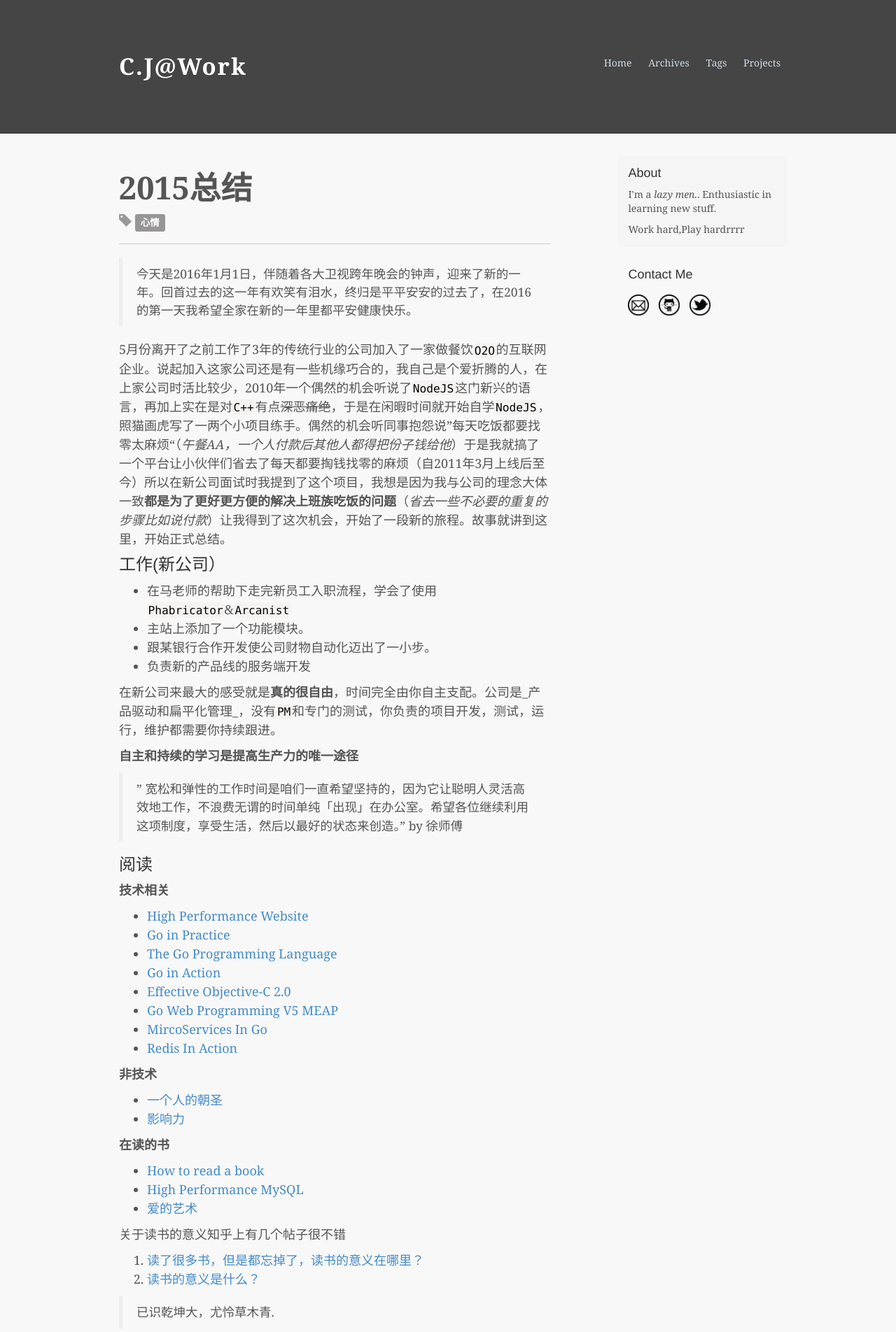
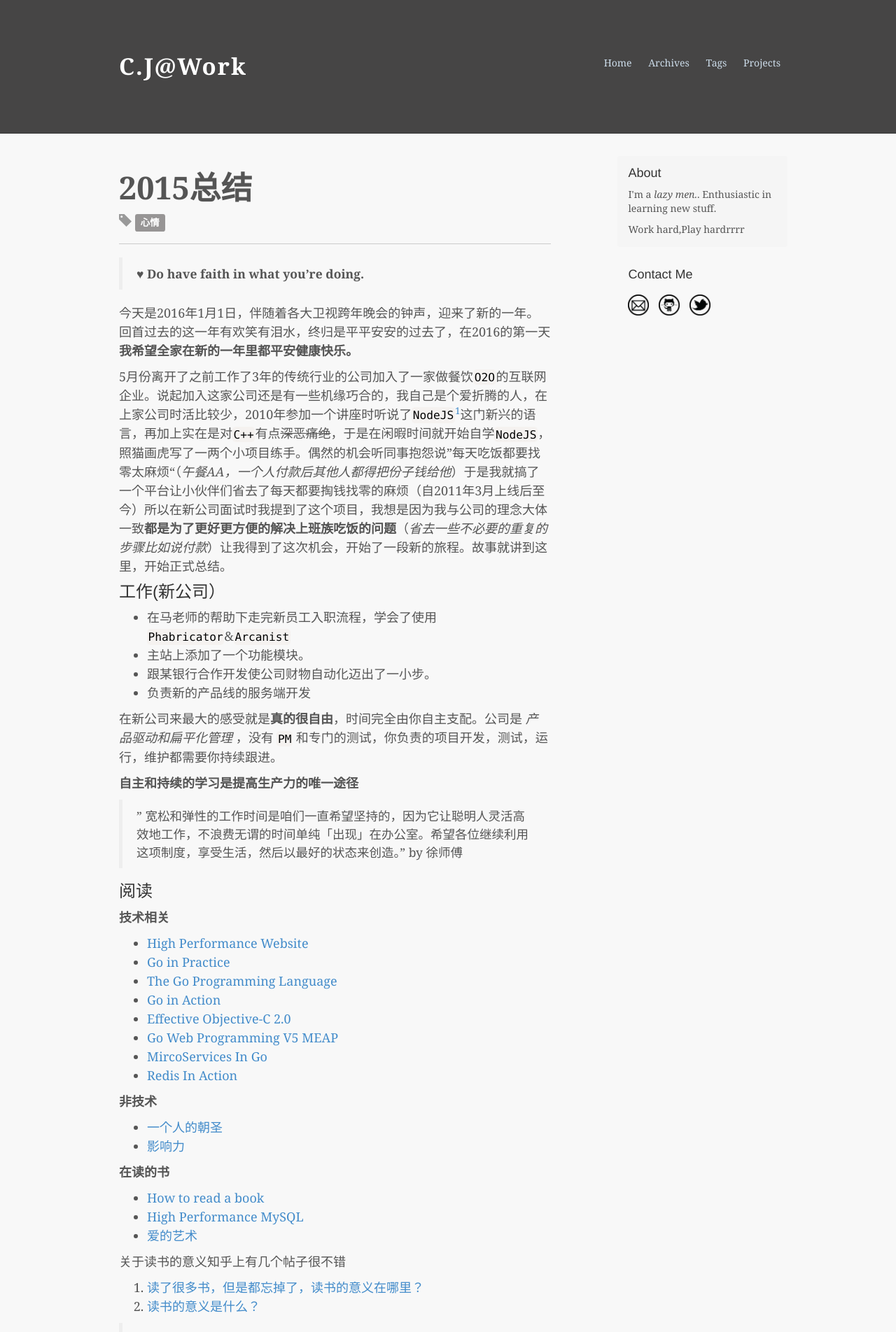
Before and after one commit to Catorpilor/catorpilor.github.com, a Jekyll site: the page built from _posts/2016-01-01-my-2015-a.md, in a window 1280 px wide. Shown: the top 1904 px of the page at 70% size. Built offline with Jekyll 4.4.1, drawn with Linux system fonts in a browser that asks for light colours; comment, search, counter and statistics services are not loaded; some of the changed text lies outside the part shown.

Commit message:
little fix

```diff
--- a/_layouts/post.html
+++ b/_layouts/post.html
@@ -21,10 +21,6 @@
 
 {{ content }}
 
-<hr>
-<p class="blog-post-meta">
-Posted At {{ page.date | date:"%I:%M %p"}}
-</p>
 </div>
 <link rel="stylesheet" href="/public/stylesheets/default.min.css">
 <script src="/public/javascripts/highlight.min.js"></script>
--- a/_posts/2016-01-01-my-2015-a.md
+++ b/_posts/2016-01-01-my-2015-a.md
@@ -8,9 +8,12 @@
 summary: 我的2015
 ---
 
-> 今天是2016年1月1日，伴随着各大卫视跨年晚会的钟声，迎来了新的一年。回首过去的这一年有欢笑有泪水，终归是平平安安的过去了，在2016的第一天我希望全家在新的一年里都平安健康快乐。
 
-5月份离开了之前工作了3年的传统行业的公司加入了一家做餐饮`O2O`的互联网企业。说起加入这家公司还是有一些机缘巧合的，我自己是个爱折腾的人，在上家公司时活比较少，2010年一个偶然的机会听说了`NodeJS`这门新兴的语言，再加上实在是对`C++`有点~~深恶痛绝~~，于是在闲暇时间就开始自学`NodeJS`，照猫画虎写了一两个小项目练手。偶然的机会听同事抱怨说"每天吃饭都要找零太麻烦“（_午餐AA，一个人付款后其他人都得把份子钱给他_）于是我就搞了一个平台让小伙伴们省去了每天都要掏钱找零的麻烦（自2011年3月上线后至今）所以在新公司面试时我提到了这个项目，我想是因为我与公司的理念大体一致**都是为了更好更方便的解决上班族吃饭的问题**（_省去一些不必要的重复的步骤比如说付款_）让我得到了这次机会，开始了一段新的旅程。故事就讲到这里，开始正式总结。
+> **♥ Do have faith in what you're doing.**
+
+今天是2016年1月1日，伴随着各大卫视跨年晚会的钟声，迎来了新的一年。回首过去的这一年有欢笑有泪水，终归是平平安安的过去了，在2016的第一天**我希望全家在新的一年里都平安健康快乐。**
+
+5月份离开了之前工作了3年的传统行业的公司加入了一家做餐饮`O2O`的互联网企业。说起加入这家公司还是有一些机缘巧合的，我自己是个爱折腾的人，在上家公司时活比较少，2010年参加一个讲座时听说了`NodeJS`[^1]这门新兴的语言，再加上实在是对`C++`有点~~深恶痛绝~~，于是在闲暇时间就开始自学`NodeJS`，照猫画虎写了一两个小项目练手。偶然的机会听同事抱怨说"每天吃饭都要找零太麻烦“（_午餐AA，一个人付款后其他人都得把份子钱给他_）于是我就搞了一个平台让小伙伴们省去了每天都要掏钱找零的麻烦（自2011年3月上线后至今）所以在新公司面试时我提到了这个项目，我想是因为我与公司的理念大体一致**都是为了更好更方便的解决上班族吃饭的问题**（_省去一些不必要的重复的步骤比如说付款_）让我得到了这次机会，开始了一段新的旅程。故事就讲到这里，开始正式总结。
 
 
 ### 工作(新公司）
@@ -19,7 +22,7 @@
 * 跟某银行合作开发使公司财物自动化迈出了一小步。
 * 负责新的产品线的服务端开发
 
-在新公司来最大的感受就是**真的很自由**，时间完全由你自主支配。公司是_产品驱动和扁平化管理_，没有`PM`和专门的测试，你负责的项目开发，测试，运行，维护都需要你持续跟进。
+在新公司来最大的感受就是**真的很自由**，时间完全由你自主支配。公司是 _产品驱动和扁平化管理_ ，没有 `PM` 和专门的测试，你负责的项目开发，测试，运行，维护都需要你持续跟进。
 
 **自主和持续的学习是提高生产力的唯一途径**
 
@@ -64,8 +67,9 @@
 
 去年是婚后的第一年，自我检讨一下丈夫的职责做的不够好，继续努力完善！！
 
-这就是我的2015，这一年让我感受最深的一句话就是乔帮主在斯坦佛演讲时提到的
+这就是我的2015，这一年让我感受最深的一段话就是乔帮主在斯坦佛演讲时提到的
 
-> "You can't connect the dots looking forward.You can only connect them looking backwards.So you have to trust that the dots will somehow connect in your future.You have to trust in something your gut,destiny,life,krama whatever"
+> "You can't connect the dots looking forward. **You can only connect them looking backwards.** So you have to trust that the dots will somehow connect in your future.You have to trust in something your gut,destiny,life,krama whatever"
 
-**♥ Do have faith in what you're doing.**
+
+[^1]:https://nodejs.org
--- a/public/stylesheets/blog.css
+++ b/public/stylesheets/blog.css
@@ -369,3 +369,9 @@
   background-color: #f9f9f9;
   border-top: 1px solid #e5e5e5;
 }
+
+.footnotes {
+  color : #999;
+  background-color:#f9f9f9;
+  border-top: 1px solid #e5e5e5;
+}
```
